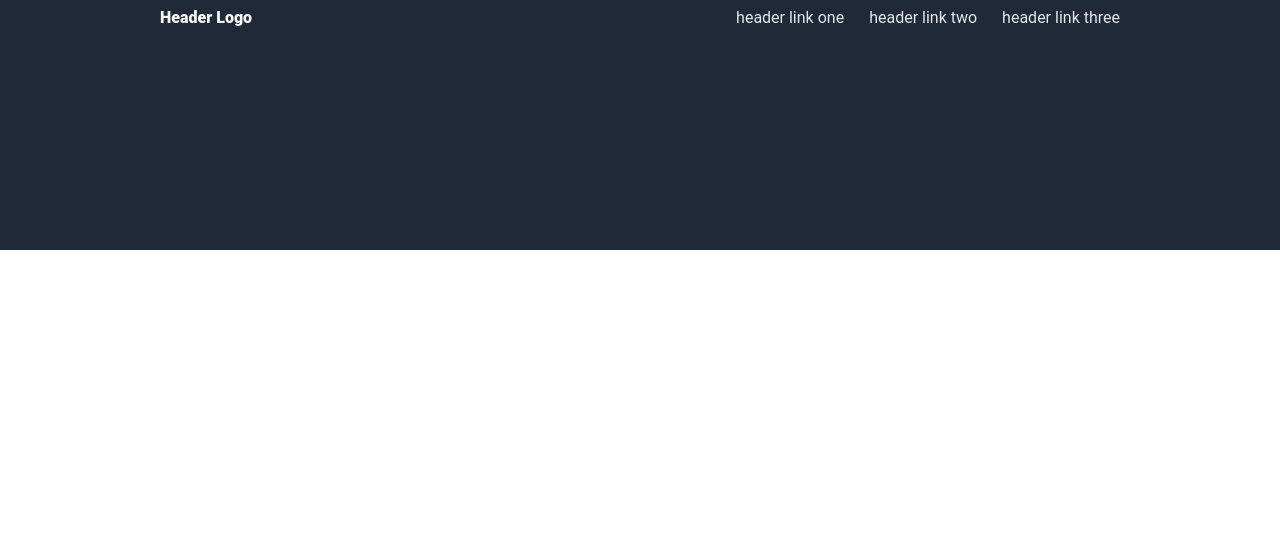
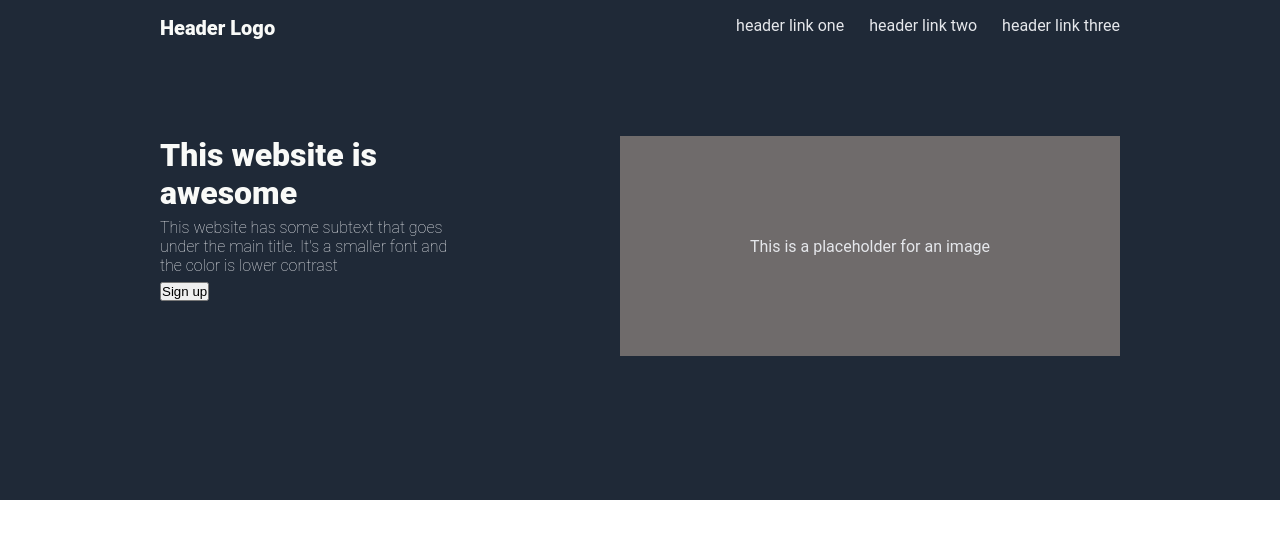
Before and after one commit to AliHassanL12/landing-page, a plain HTML site: page index.html in a window 1280 px wide. Drawn offline with Linux system fonts and the light colour scheme.

Commit message:
Align structure of header section
Following after the previous changes, we had to align the website
sign up text and the images. I aligned the various elements with
one another so that the structure of the header is in place and
all that it is missing is styling of its various elements. They
are now in the correct positions and are also a bit flexible in
order to adjust to some screen variance. Now the links are at
the top, and the second section of the header is at the bottom
and they are spaced sensibly between one another.

```diff
--- a/css/style.css
+++ b/css/style.css
@@ -18,6 +18,7 @@ a {
 span {
     color: #f9faf8;
     font-weight: 900;
+    font-size: 20px;
 }
 ul {
     list-style: none;
@@ -28,8 +29,56 @@ ul {
 
 .header {
     display: flex;
-    height: 250px;
+    flex-direction: column;
+    height: 500px;
     background-color: #1f2937;
+}
+
+.links {
+    display: flex;
     justify-content: space-between;
-    padding: 8px 160px;
 }
+
+.sign-up {
+    display: flex;
+    justify-content: space-between;
+    margin-top: 80px;
+    gap: 20px;
+}
+.header,
+.links,
+.sign-up {
+    padding: 8px 80px;
+}
+
+.website-descr {
+    width: 300px;
+    height: 220px;
+    flex-shrink: 0;
+}
+
+.image {
+    display: flex;
+    justify-content: center;
+    align-items: center;
+    color: #e5e7eb;
+    width: 500px;
+    height: 220px;
+    background-color: rgb(111, 107, 107);
+}
+
+h1 {
+    color: #f9faf8;
+    font-weight: 900;
+}
+
+p {
+    color: #e5e7eb;
+    font-weight: 100;
+}
+
+h1,
+button,
+p {
+    margin-bottom: 6px;
+}
--- a/index.html
+++ b/index.html
@@ -7,6 +7,7 @@
     </head>
     <body>
         <div class="header">
+            <div class="links">
                 <span>Header Logo</span>
                 <ul>
                     <li>header link one</li>
@@ -14,5 +15,16 @@
                     <li>header link three</li>
                 </ul>
             </div>
+            <div class="sign-up">
+                <div class="website-descr">
+                    <h1>This website is awesome</h1>
+                    <p>This website has some subtext that goes under the main title. It's a smaller font and the color is lower contrast</p>
+                    <button>Sign up</button>
+                </div>
+                <div class="image">This is a placeholder for an image</div>
+            </div>
+        <div>
+            </div>
+        </div>
     </body>
 </html>
```
Lines whose indentation alone changed are shown as unchanged.
